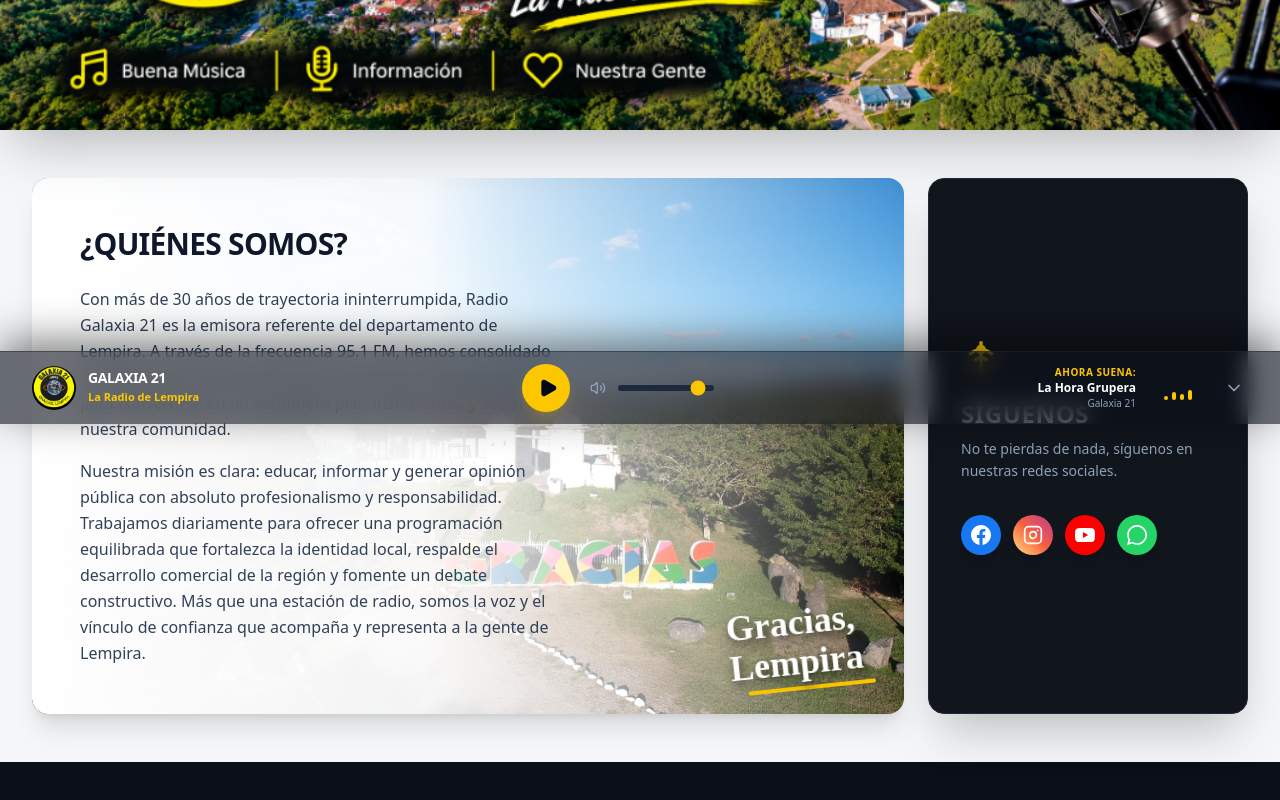
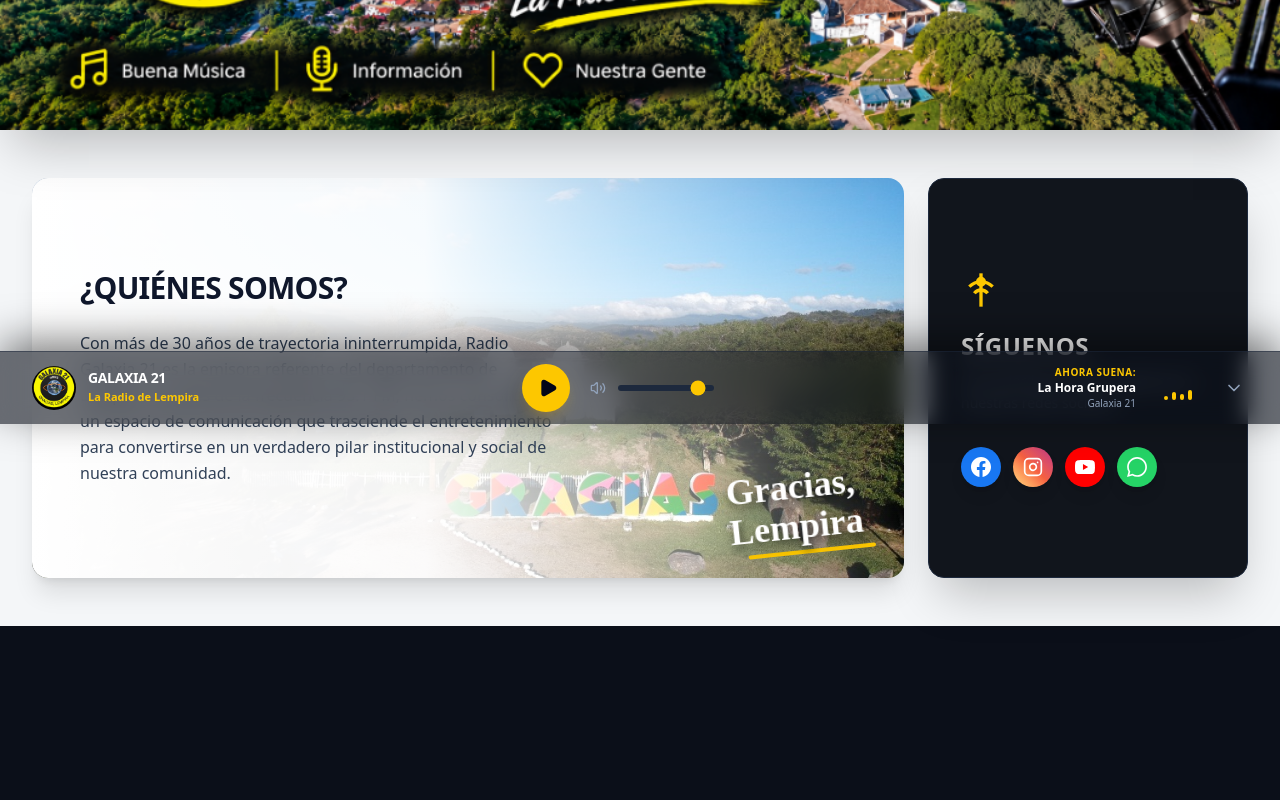
Before and after one commit to davyjohan-pixel/galaxia21, a Next.js app: page / in a window 1280 px wide. Shown: the part 376-1176 px from the top of the page. After the commit the page ends 1098 px from the top, so only its background shows below. Built offline with nearby package versions, Linux system fonts and the light colour scheme.

Commit message:
Remove second paragraph from About section to improve layout

```diff
--- a/src/components/AboutSection.tsx
+++ b/src/components/AboutSection.tsx
@@ -37,9 +37,6 @@ export const AboutSection: React.FC = () => {
             <div className="space-y-4 text-slate-700 font-medium text-sm sm:text-base leading-relaxed">
               <p>
                 Con más de 30 años de trayectoria ininterrumpida, Radio Galaxia 21 es la emisora referente del departamento de Lempira. A través de la frecuencia 95.1 FM, hemos consolidado un espacio de comunicación que trasciende el entretenimiento para convertirse en un verdadero pilar institucional y social de nuestra comunidad.
-              </p>
-              <p>
-                Nuestra misión es clara: educar, informar y generar opinión pública con absoluto profesionalismo y responsabilidad. Trabajamos diariamente para ofrecer una programación equilibrada que fortalezca la identidad local, respalde el desarrollo comercial de la región y fomente un debate constructivo. Más que una estación de radio, somos la voz y el vínculo de confianza que acompaña y representa a la gente de Lempira.
               </p>
             </div>
           </div>
```
